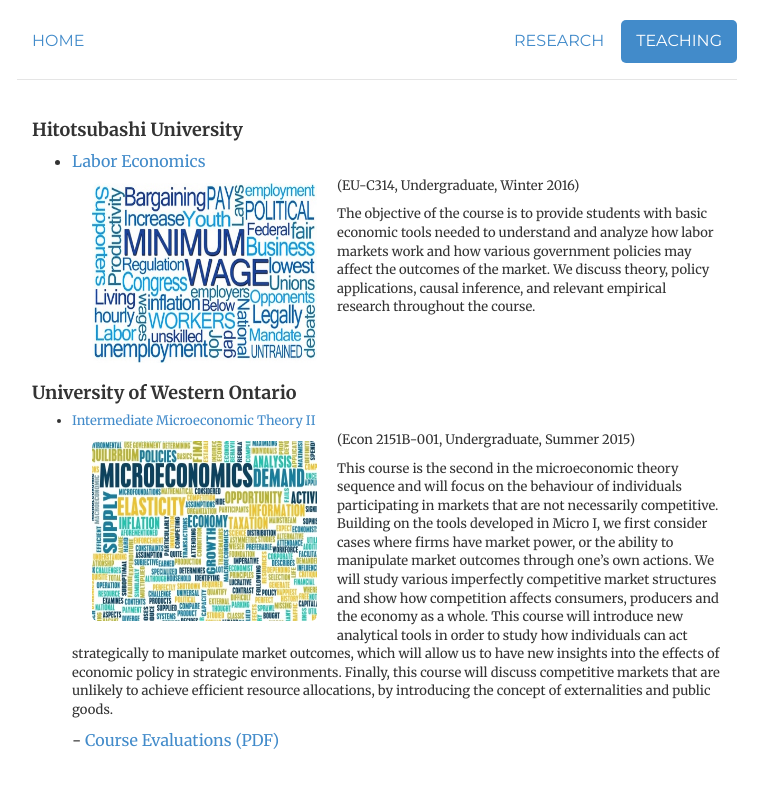
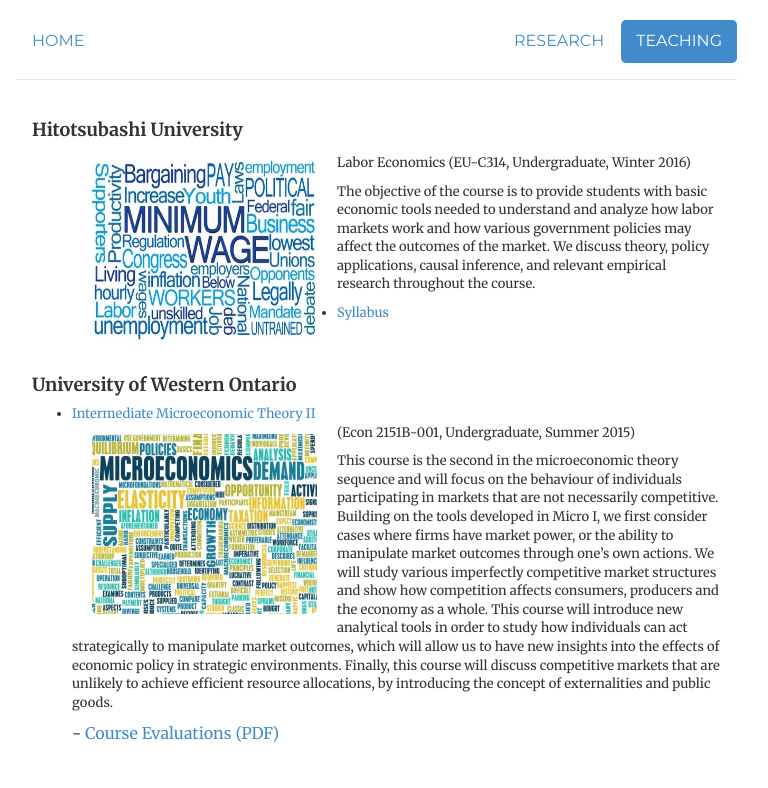
Before and after one commit to morihiroaki/morihiroaki.github.io, a Jekyll site: the page built from teaching.html, in a window 1280 px wide. Shown: the top 788 px of the page, without its empty margins (263-1031 px from the left). Built offline with Jekyll 4.4.1, drawn with Linux system fonts in a browser that asks for light colours.

Commit message:
Update teaching.html

```diff
--- a/teaching.html
+++ b/teaching.html
@@ -8,12 +8,12 @@
 <div class="container">
     <h4>Hitotsubashi University</h4>
 <ul style="list-style-type:disc">
-  <li><a target="_blank" href="/files/ul_syllabus.pdf" title="Syllabus">Labor Economics</a></li>
 <img  class="img-rounded" src="files/image_labor2.jpg" height="180" width="225" style='float: left;' hspace="20" vspace="10">
-<p><font size="2">(EU-C314, Undergraduate, Winter 2016)  </p>
+<p><font size="2">Labor Economics (EU-C314, Undergraduate, Winter 2016)  </p>
 <p><font size="2">The objective of the course is to provide students with basic economic tools
   needed to understand and analyze how labor markets work and how various government policies may affect the outcomes of the market.
     We discuss theory, policy applications, causal inference, and relevant empirical research throughout the course.</p>
+      <li><a target="_blank" href="/files/ul_syllabus.pdf" title="Syllabus">Syllabus</a></li>
 <h4></h4>
 <br/>
     </div>
```
